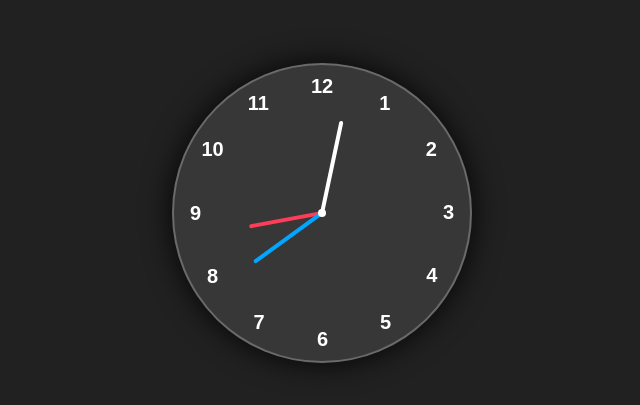
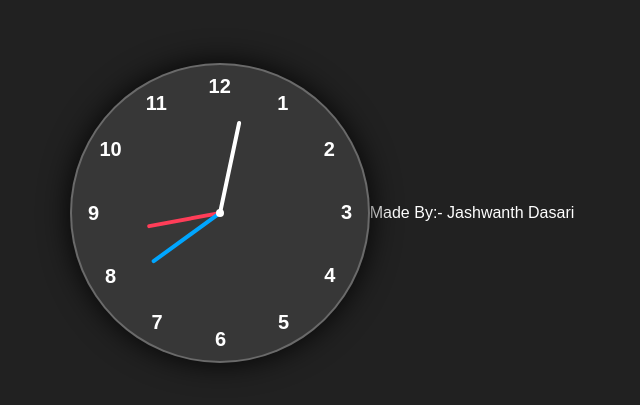
Before and after one commit to dasarijashwanth/Analog-Clock, a plain HTML site: page index.html in a window 1280 px wide. Shown: the part 187-592 px from the top of the page, without its empty margins (318-958 px from the left). Drawn offline with Linux system fonts and the light colour scheme.

Commit message:
Update index.html

```diff
--- a/index.html
+++ b/index.html
@@ -35,7 +35,9 @@
         <span style="--i: 12"><b>12</b></span>
       </div>
     </div>
-
+</div>
+<footer id="foot">Made By:- Jashwanth Dasari </footer>
+</div>
     <script src="script.js"></script>
   </body>
 </html>
```
